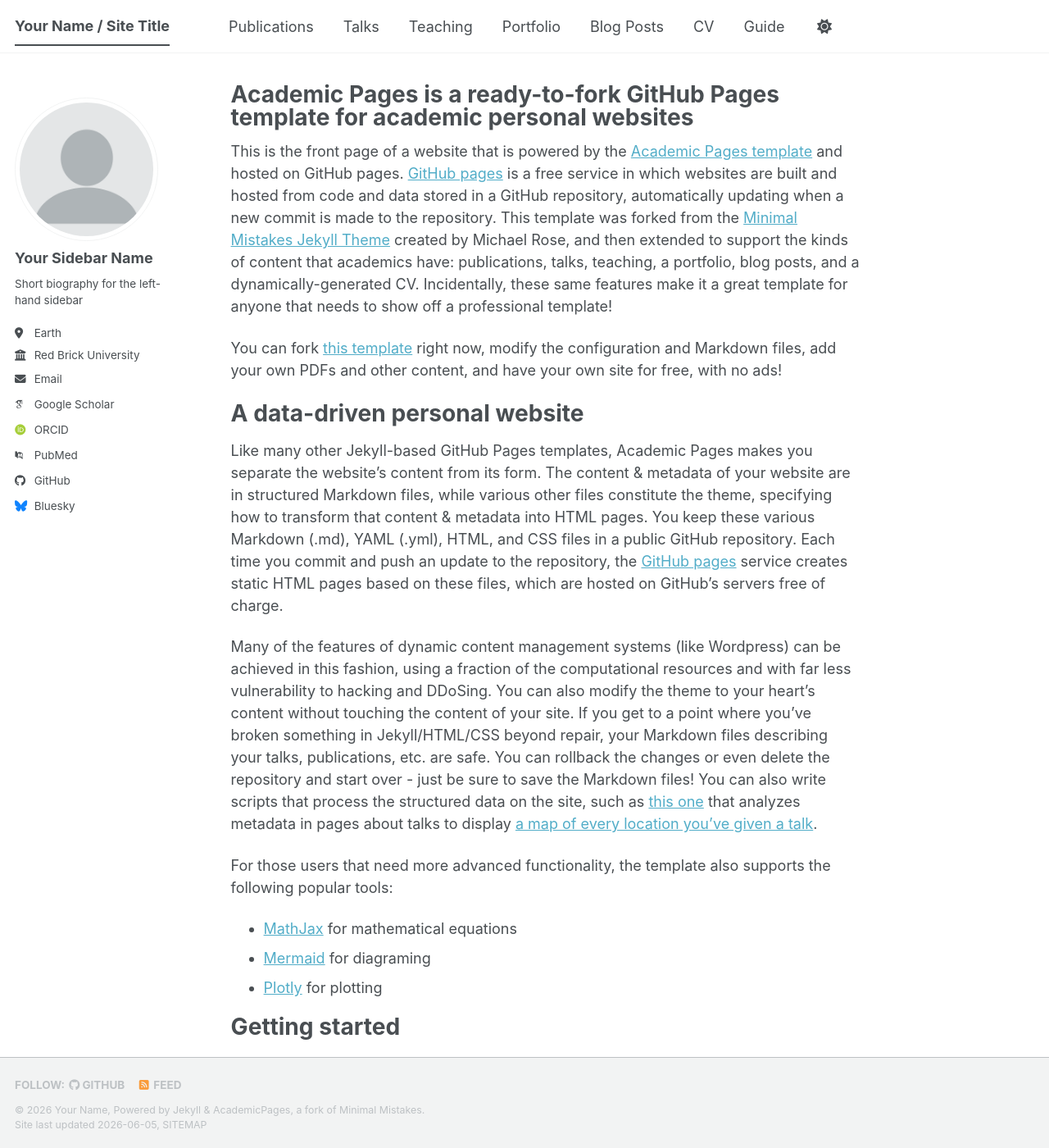
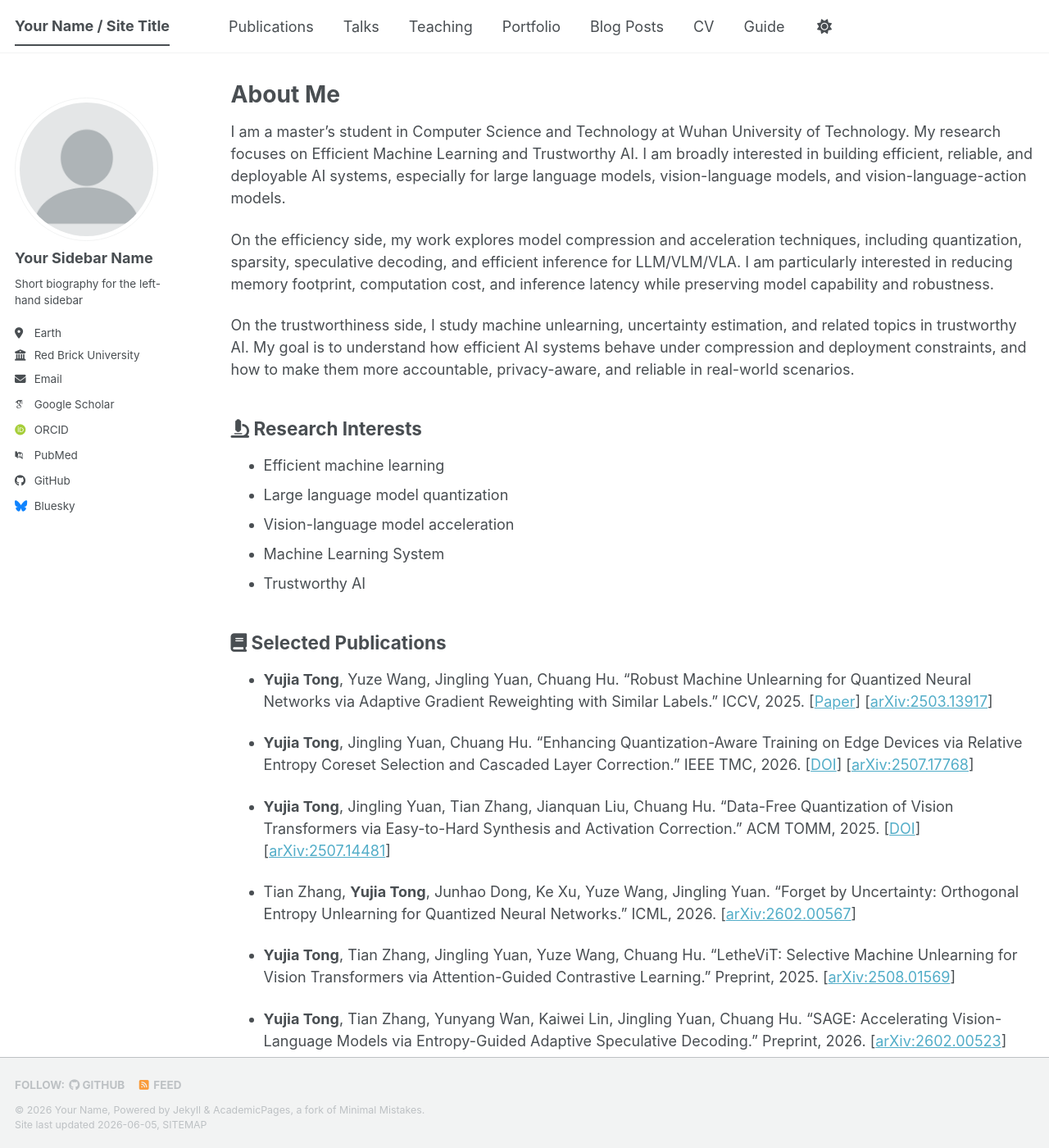
Before and after one commit to tongyujia7/tongyujia7.github.io, a Jekyll site: the page built from _pages/about.md, in a window 1280 px wide and 1400 px high. Shown: the whole window at 82% size. Built offline with Jekyll 4.4.1, drawn with Linux system fonts in a browser that asks for light colours; some web fonts are replaced; a script bundle is joined from its source files by our own code; library files that are not in the unit come from our copies; some of the changed text lies outside the part shown.

Commit message:
Update README
Updated the 'About Me' page with personal research interests and removed outdated content.

```diff
--- a/_pages/about.md
+++ b/_pages/about.md
@@ -1,56 +1,59 @@
 ---
+layout: archive
+title: "About Me"
 permalink: /
-title: "Academic Pages is a ready-to-fork GitHub Pages template for academic personal websites"
 author_profile: true
 redirect_from:
   - /about/
   - /about.html
 ---
 
-This is the front page of a website that is powered by the [Academic Pages template](https://github.com/academicpages/academicpages.github.io) and hosted on GitHub pages. [GitHub pages](https://pages.github.com) is a free service in which websites are built and hosted from code and data stored in a GitHub repository, automatically updating when a new commit is made to the repository. This template was forked from the [Minimal Mistakes Jekyll Theme](https://mmistakes.github.io/minimal-mistakes/) created by Michael Rose, and then extended to support the kinds of content that academics have: publications, talks, teaching, a portfolio, blog posts, and a dynamically-generated CV. Incidentally, these same features make it a great template for anyone that needs to show off a professional template!
+I am a master's student in Computer Science and Technology at Wuhan University of Technology. My research focuses on Efficient Machine Learning and Trustworthy AI. I am broadly interested in building efficient, reliable, and deployable AI systems, especially for large language models, vision-language models, and vision-language-action models.
 
- You can fork [this template](https://github.com/academicpages/academicpages.github.io) right now, modify the configuration and Markdown files, add your own PDFs and other content, and have your own site for free, with no ads!
+On the efficiency side, my work explores model compression and acceleration techniques, including quantization, sparsity, speculative decoding, and efficient inference for LLM/VLM/VLA. I am particularly interested in reducing memory footprint, computation cost, and inference latency while preserving model capability and robustness.
 
-A data-driven personal website
-======
-Like many other Jekyll-based GitHub Pages templates, Academic Pages makes you separate the website's content from its form. The content & metadata of your website are in structured Markdown files, while various other files constitute the theme, specifying how to transform that content & metadata into HTML pages. You keep these various Markdown (.md), YAML (.yml), HTML, and CSS files in a public GitHub repository. Each time you commit and push an update to the repository, the [GitHub pages](https://pages.github.com/) service creates static HTML pages based on these files, which are hosted on GitHub's servers free of charge.
+On the trustworthiness side, I study machine unlearning, uncertainty estimation, and related topics in trustworthy AI. My goal is to understand how efficient AI systems behave under compression and deployment constraints, and how to make them more accountable, privacy-aware, and reliable in real-world scenarios.
 
-Many of the features of dynamic content management systems (like Wordpress) can be achieved in this fashion, using a fraction of the computational resources and with far less vulnerability to hacking and DDoSing. You can also modify the theme to your heart's content without touching the content of your site. If you get to a point where you've broken something in Jekyll/HTML/CSS beyond repair, your Markdown files describing your talks, publications, etc. are safe. You can rollback the changes or even delete the repository and start over - just be sure to save the Markdown files! You can also write scripts that process the structured data on the site, such as [this one](https://github.com/academicpages/academicpages.github.io/blob/master/talkmap.ipynb) that analyzes metadata in pages about talks to display [a map of every location you've given a talk](https://academicpages.github.io/talkmap.html).
+## <i class="fas fa-microscope"></i> Research Interests
 
-For those users that need more advanced functionality, the template also supports the following popular tools:
-- [MathJax](https://www.mathjax.org/) for mathematical equations
-- [Mermaid](https://mermaid.js.org/) for diagraming
-- [Plotly](https://plotly.com/javascript/) for plotting
+- Efficient machine learning
+- Large language model quantization
+- Vision-language model acceleration
+- Machine Learning System
+- Trustworthy AI
 
-Getting started
-======
-1. Register a GitHub account if you don't have one and confirm your e-mail (required!)
-1. Fork [this template](https://github.com/academicpages/academicpages.github.io) by clicking the "Use this template" button in the top right.
-1. Go to the repository's settings (rightmost item in the tabs that start with "Code", should be below "Unwatch"). Rename the repository "[your GitHub username].github.io", which will also be your website's URL.
-1. Set site-wide configuration and create content & metadata (see below -- also see [this set of diffs](https://archive.is/3TPas) showing what files were changed to set up [an example site](https://getorg-testacct.github.io) for a user with the username "getorg-testacct")
-1. Upload any files (like PDFs, .zip files, etc.) to the files/ directory. They will appear at https://[your GitHub username].github.io/files/example.pdf.
-1. Check status by going to the repository settings, in the "GitHub pages" section
+## <i class="fas fa-book"></i> Selected Publications
 
-Site-wide configuration
-------
-The main configuration file for the site is in the base directory in [_config.yml](https://github.com/academicpages/academicpages.github.io/blob/master/_config.yml), which defines the content in the sidebars and other site-wide features. You will need to replace the default variables with ones about yourself and your site's github repository. The configuration file for the top menu is in [_data/navigation.yml](https://github.com/academicpages/academicpages.github.io/blob/master/_data/navigation.yml). For example, if you don't have a portfolio or blog posts, you can remove those items from that navigation.yml file to remove them from the header.
+- **Yujia Tong**, Yuze Wang, Jingling Yuan, Chuang Hu. "Robust Machine Unlearning for Quantized Neural Networks via Adaptive Gradient Reweighting with Similar Labels." ICCV, 2025. [[Paper](https://openaccess.thecvf.com/content/ICCV2025/papers/Tong_Robust_Machine_Unlearning_for_Quantized_Neural_Networks_via_Adaptive_Gradient_ICCV_2025_paper.pdf)] [[arXiv:2503.13917](https://arxiv.org/abs/2503.13917)]
 
-Create content & metadata
-------
-For site content, there is one Markdown file for each type of content, which are stored in directories like _publications, _talks, _posts, _teaching, or _pages. For example, each talk is a Markdown file in the [_talks directory](https://github.com/academicpages/academicpages.github.io/tree/master/_talks). At the top of each Markdown file is structured data in YAML about the talk, which the theme will parse to do lots of cool stuff. The same structured data about a talk is used to generate the list of talks on the [Talks page](https://academicpages.github.io/talks), each [individual page](https://academicpages.github.io/talks/2012-03-01-talk-1) for specific talks, the talks section for the [CV page](https://academicpages.github.io/cv), and the [map of places you've given a talk](https://academicpages.github.io/talkmap.html) (if you run this [python file](https://github.com/academicpages/academicpages.github.io/blob/master/talkmap.py) or [Jupyter notebook](https://github.com/academicpages/academicpages.github.io/blob/master/talkmap.ipynb), which creates the HTML for the map based on the contents of the _talks directory).
+- **Yujia Tong**, Jingling Yuan, Chuang Hu. "Enhancing Quantization-Aware Training on Edge Devices via Relative Entropy Coreset Selection and Cascaded Layer Correction." IEEE TMC, 2026. [[DOI](https://doi.org/10.1109/TMC.2026.3651729)] [[arXiv:2507.17768](https://arxiv.org/abs/2507.17768)]
 
-**Markdown generator**
+- **Yujia Tong**, Jingling Yuan, Tian Zhang, Jianquan Liu, Chuang Hu. "Data-Free Quantization of Vision Transformers via Easy-to-Hard Synthesis and Activation Correction." ACM TOMM, 2025. [[DOI](https://doi.org/10.1145/3771936)] [[arXiv:2507.14481](https://arxiv.org/abs/2507.14481)]
 
-The repository includes [a set of Jupyter notebooks](https://github.com/academicpages/academicpages.github.io/tree/master/markdown_generator
-) that converts a CSV containing structured data about talks or presentations into individual Markdown files that will be properly formatted for the Academic Pages template. The sample CSVs in that directory are the ones I used to create my own personal website at stuartgeiger.com. My usual workflow is that I keep a spreadsheet of my publications and talks, then run the code in these notebooks to generate the Markdown files, then commit and push them to the GitHub repository.
+- Tian Zhang, **Yujia Tong**, Junhao Dong, Ke Xu, Yuze Wang, Jingling Yuan. "Forget by Uncertainty: Orthogonal Entropy Unlearning for Quantized Neural Networks." ICML, 2026. [[arXiv:2602.00567](https://arxiv.org/abs/2602.00567)]
 
-How to edit your site's GitHub repository
-------
-Many people use a git client to create files on their local computer and then push them to GitHub's servers. If you are not familiar with git, you can directly edit these configuration and Markdown files directly in the github.com interface. Navigate to a file (like [this one](https://github.com/academicpages/academicpages.github.io/blob/master/_talks/2012-03-01-talk-1.md) and click the pencil icon in the top right of the content preview (to the right of the "Raw | Blame | History" buttons). You can delete a file by clicking the trashcan icon to the right of the pencil icon. You can also create new files or upload files by navigating to a directory and clicking the "Create new file" or "Upload files" buttons.
+- **Yujia Tong**, Tian Zhang, Jingling Yuan, Yuze Wang, Chuang Hu. "LetheViT: Selective Machine Unlearning for Vision Transformers via Attention-Guided Contrastive Learning." Preprint, 2025. [[arXiv:2508.01569](https://arxiv.org/abs/2508.01569)]
 
-Example: editing a Markdown file for a talk
-![Editing a Markdown file for a talk](/images/editing-talk.png)
+- **Yujia Tong**, Tian Zhang, Yunyang Wan, Kaiwei Lin, Jingling Yuan, Chuang Hu. "SAGE: Accelerating Vision-Language Models via Entropy-Guided Adaptive Speculative Decoding." Preprint, 2026. [[arXiv:2602.00523](https://arxiv.org/abs/2602.00523)]
 
-For more info
-------
-More info about configuring Academic Pages can be found in [the guide](https://academicpages.github.io/markdown/), the [growing wiki](https://github.com/academicpages/academicpages.github.io/wiki), and you can always [ask a question on GitHub](https://github.com/academicpages/academicpages.github.io/discussions). The [guides for the Minimal Mistakes theme](https://mmistakes.github.io/minimal-mistakes/docs/configuration/) (which this theme was forked from) might also be helpful.
+- **Yujia Tong**, Yuxi Wang, Yunyang Wan, Tian Zhang, Junhao Dong, Jingling Yuan. "Does Compression Preserve Uncertainty? A Unified Benchmark for Quantized and Sparse LLMs via Conformal Prediction." Preprint, 2026. [[arXiv:2606.01850](https://arxiv.org/abs/2606.01850)]
+
+- Yuze Wang, **Yujia Tong**, Xuan Liu, Junhao Dong. "SAU: Sparsity-Aware Unlearning for LLMs via Gradient Masking and Importance Redistribution." Preprint, 2026. [[arXiv:2602.00577](https://arxiv.org/abs/2602.00577)]
+
+## <i class="fas fa-users"></i> Academic Service
+
+### Conference
+
+Reviewer: ICML'26, NeurIPS'26, CVPR'25/26, ICCV'25, ECCV'26.
+
+### Journal
+
+Reviewer: IEEE Transactions on Circuits and Systems for Video Technology (TCSVT); IEEE Transactions on Pattern Analysis and Machine Intelligence (TPAMI).
+
+## <i class="fas fa-trophy"></i> Honors and Awards
+
+- First Prize, Kingsoft Cloud LLM Inference Acceleration Competition, 2026
+- Foresight Award (National Third Place), 5th SJTU-Winning Health Smart Healthcare Challenge, 2022
+- National Second Prize, China Collegiate Computing Contest - Network Technology Challenge, 2023
+- Provincial Second Prize, China Computer Design Competition, Central-South Region, 2023
+- Provincial Third Prize, China Collegiate Computing Contest - Network Technology Challenge, 2023
```
